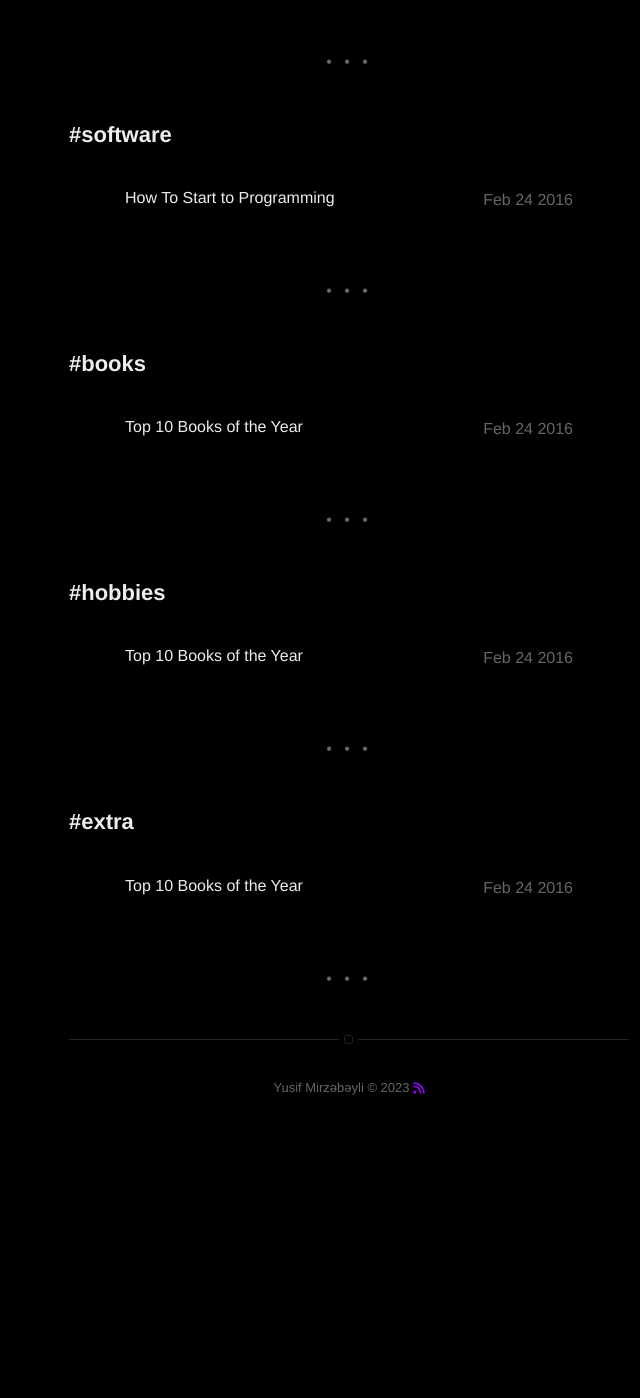
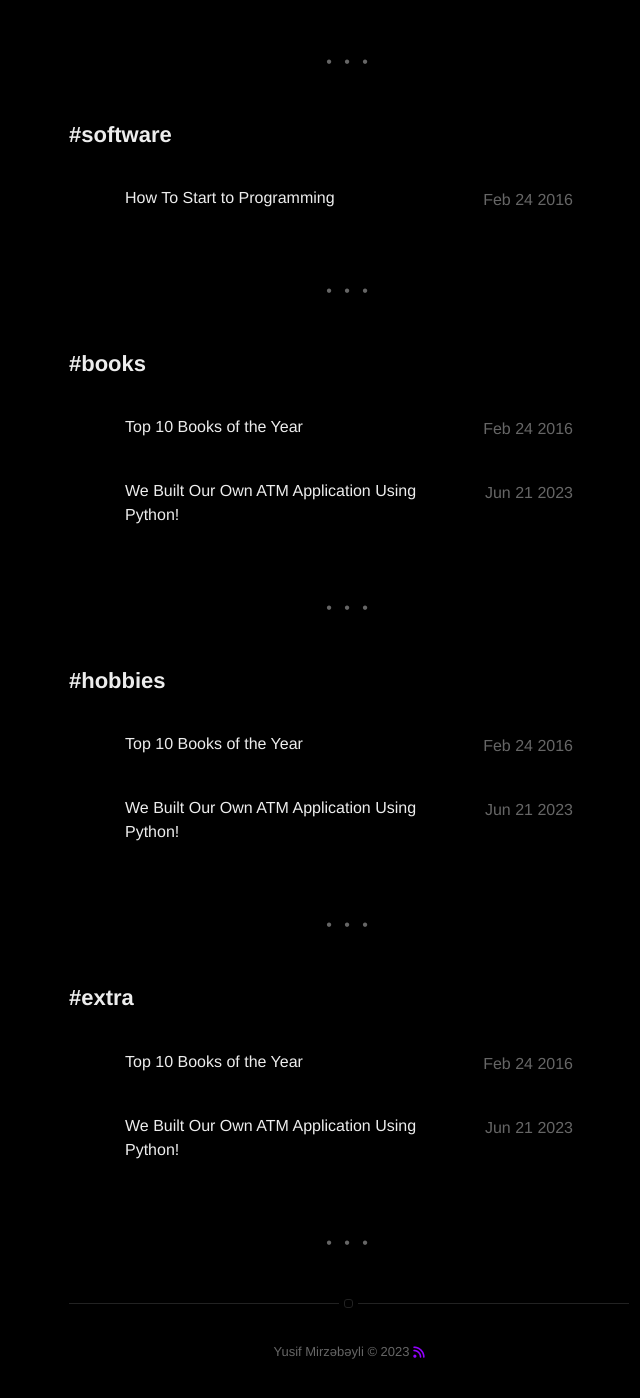
Before and after one commit to Nearfight0/nearfight0.github.io, a Jekyll site: the page built from tags.html, in a window 1280 px wide and 1400 px high, scrolled down 1049 px. Shown: the whole window, without its empty margins (291-931 px from the left). Built offline with Jekyll 4.4.1, drawn with Linux system fonts in a browser that asks for light colours; nearby versions of some CDN libraries; before the commit the page ends 2185 px from its top, so only the background shows below that; some of the changed lines change nothing that is shown.

Commit message:
Added one project

```diff
--- a/_config.yml
+++ b/_config.yml
@@ -34,10 +34,9 @@ disqus:
   categories: [blog, project] # only show disqus for posts that have these categories
 
 # if you don't have any of social below, comment the line
-facebook: myfacebook
-twitter: mytwitter
+twitter: sleuth_0
 instagram: _https.yusif
-linkedin: mylinkedin
+linkedin: yusif-mirzebeyli-07a145237
 github: nearfight0
 email: mirzabeyliler@gmail.com
 
@@ -48,12 +47,7 @@ authors:
     external-image: false
     picture: assets/images/dollify.png
     instagram: _https.yusif
-  jamesfoster:
-    name: Bot.H
-    bio: A Bot which write posts for Blog
-    external-image: false
-    picture: assets/images/james.jpg
-    twitter: jamesfoster
+
 
 # do you want a larger site? change the option below
 # options: [normal, large] | default: normal
--- /dev/null
+++ b/_posts/2023-06-21-atmproject.markdown
@@ -0,0 +1,309 @@
+---
+title: " We Built Our Own ATM Application Using Python!"
+layout: post
+date: 2023-06-21 08:04
+image: /assets/images/atm_ai.jpg
+headerImage: false
+tag:
+- books
+- hobbies
+- extra
+category: project
+author: yusifmirzebeyli
+description: You should check out!
+---
+
+# I Built My Own ATM Application Using Python!
+
+Hello, everyone! In this post, I would like to share with you an amateur ATM application that I developed with two of my friends using the Python programming language. I hope you find it interesting!
+
+We are a group of friends who are taking our first steps into the world of programming, and fueled by our curiosity about the power of Python, we embarked on this project together. Our goal was to create a simple application that mimics ATM transactions and, in the process, gain a better understanding of the fundamental concepts of Python.
+
+## Project Overview
+
+Before diving into the project, we defined our requirements and objectives. We planned to develop an ATM application that would validate account information by requesting the user's card number and PIN, and perform basic operations such as balance inquiries, withdrawals, and deposits.You can check out our project
+{% highlight html %}
+
+#This program was made by team work with The Hashad, Sleuth and Selim  https://discord.gg/e8EttN5HaE
+
+class Kart():
+
+    def __init__(self,ad,soyad,kartNo,sifre,bakiye,borc,maxKredi):
+        self.ad = ad
+        self.soyad = soyad
+        self.kartNo = kartNo
+        self.sifre = sifre
+        self.bakiye = bakiye
+        self.borc = borc
+        self.maxKredi = maxKredi
+
+
+class ATM():
+    def __init__(self):
+        self.kart = self.kartNumaraDenetleme()
+        self.sifreYoklama()
+
+    def anaFonksiyon(self):
+
+        secim = self.menu()
+
+        if secim == 1:
+            self.paraCekme()
+
+        elif secim == 2:
+            self.paraYatirma()
+
+        elif secim == 3:
+            self.borcOdeme()
+
+        elif secim == 4:
+            self.borcAlma()
+
+        elif secim == 5:
+            self.bakiye()
+
+        elif secim == 6:
+            self.cikis()
+
+
+    def menu(self):
+
+        print("""\t\t------------------| Hoş Geldiniz Değerli Müşterimiz! Yapmak istediğiniz işlemi rakamıyla belirtiniz. |------------------\n
+\t\t[1] => Para çekme
+\t\t[2] => Para yatırma
+\t\t[3] => Borç ödeme
+\t\t[4] => Borç alma
+\t\t[5] => Bakiye
+\t\t[6] => Çıkış\n""")
+
+        liste = [1,2,3,4,5]
+        while True:
+            secim = int(input('Yapmak istediğiniz işlemi seçiniz: '))
+            if secim not in liste:
+                print('1-5 arasında seçim yapınız.\n')
+                continue
+            break
+        print()
+
+
+        return secim
+
+
+    def sifreYoklama(self):
+
+        can = 2
+
+        for i in range(0,3):
+
+            girilenKod = input("Buraya sifrenizi giriniz: ")
+
+            if girilenKod == self.kart.sifre:
+                print('Giriş başarılı.\n')
+                self.anaFonksiyon()
+                exit()
+
+            elif girilenKod != self.kart.sifre and can > 0:
+                print("Şifre yanliş kalan hakkiniz {}\n".format(can))
+                can -= 1
+                continue
+
+            elif girilenKod != self.kart.sifre and can == 0:
+                print("Giriş yapılamadı.\n")
+                exit()
+
+
+    def borcOdeme(self):
+
+        odenecekMiktar = int(input('{} $ borcunuz var. Ödemek istediğiniz borç tutarını giriniz: '.format(self.kart.borc)))
+
+        deger = self.elleOdeme()
+
+
+        if self.kart.borc > 0:
+
+            if odenecekMiktar <= self.kart.borc:
+
+                if deger == 'elle':
+                    self.kart.borc -= odenecekMiktar
+
+                if deger == 'bakiye':
+                    if odenecekMiktar <= self.kart.bakiye:
+                        self.kart.bakiye -= odenecekMiktar
+                        self.kart.borc -= odenecekMiktar
+                    else:
+                        print('Yeterli bakiyeniz yoktur. {} $ eksiğiniz var'.format(odenecekMiktar - self.kart.bakiye))
+                        self.menuDonme()
+            else:
+
+                if deger == 'elle':
+                    print('\nBorcunuz girdiğiniz değerden daha azdır. Borcunuz kalmamıştır. {} $ geri verildi\n'.format(odenecekMiktar - self.kart.borc))
+                    self.kart.borc = 0
+
+                elif deger == "bakiye":
+
+                    if odenecekMiktar <= self.kart.bakiye:
+                        print('\nBorcunuz girdiğiniz değerden daha azdır. Borcunuz kalmamıştır. {} $ geri verildi\n'.format(odenecekMiktar - self.kart.borc))
+                        self.kart.bakiye -= self.kart.borc
+                        self.kart.borc = 0
+
+                    else:
+                        print('Yeterli bakiyeniz yoktur. {} $ eksiğiniz var'.format(odenecekMiktar - self.kart.bakiye))
+                        self.menuDonme()
+
+
+
+
+            if self.kart.borc > 0:
+                print("{} $ borcunuzdan {} $ silindi. Geride {} $ borcunuz kaldi\n".format(self.kart.borc + odenecekMiktar,odenecekMiktar,self.kart.borc ))
+
+            else:
+                print('Ödenecek borcunuz kalmamıştır.\n')
+
+        else:
+            print('Ödeyecek borcunuz yoktur')
+
+
+
+
+
+
+        self.menuDonme()
+
+
+    def borcAlma(self):
+        alinacakMiktar = int(input("Almak istediğiniz borc miktarını belirtiniz."))
+
+        if alinacakMiktar <= self.kart.maxKredi:
+            self.kart.maxKredi -= alinacakMiktar
+            self.kart.bakiye += alinacakMiktar
+            self.kart.borc += alinacakMiktar
+
+            print("Kart bakiyenize {} $ eklendi. Mevcut bakiyeniz {} $'dır.".format(alinacakMiktar,self.kart.bakiye))
+            self.menuDonme()
+
+        else:
+            print("Bu kadar çok kredi çekemezsiniz. Müşteri haklarını bir daha gözden geçirin :)")
+            self.menuDonme()
+
+
+    def elleOdeme(self):
+        while True:
+            odemeYolu = int(input("Parayı nakit olarak ödemek istiyorsaniz 1'i, hesap bakiyesinden ödemek istiyorsaniz 2'yi seçiniz.\n"))
+
+            if odemeYolu == 1:
+                return 'elle'
+
+            elif odemeYolu == 2:
+                return 'bakiye'
+
+            else:
+                print("1 ve ya 2 rakami giriniz\n")
+
+
+    def paraYatirma(self):
+
+        yatirilanPara = abs(int(input('Yatırmak istediğiniz tutarı giriniz: ')))
+
+        print('Paranız yatırılmıştır.')
+
+        self.kart.bakiye += yatirilanPara
+
+        print("Şimdiki Bakiyeniz {} $'dir \n".format(self.kart.bakiye))
+
+        self.menuDonme()
+
+
+    def paraCekme(self):
+
+        cekilenPara = int(input('Çekmek istediğiniz tutarı giriniz: '))
+
+        if cekilenPara > self.kart.bakiye:
+            print('\nKartta yeterli bakiye bulunmamaktadır.\n')
+            self.menuDonme()
+
+        else:
+            self.kart.bakiye -= cekilenPara
+            print('\nParanız başarıyla çekilmiştir. Mevcut bakiyeniz: {}\n'.format(self.kart.bakiye))
+            self.menuDonme()
+
+
+    def bakiye(self):
+        print("\n \n Hesap Bakiyeniz {} $'dır. Borcunuz ise {}'dır.".format(self.kart.bakiye, self.kart.borc))
+        self.menuDonme()
+
+
+    def cikis(self):
+        print("\n  Çiftlik Bank ATM'yi kullandığınız için teşekkür eder, iyi günler dileriz.")
+        exit()
+
+
+    def menuDonme(self):
+
+        while True:
+            secim = int(input(f" \n Menüye dönmek istermisiniz? 1(Evet) ve ya 0 (Hayır) olarak cevaplayınız:  "))
+            if secim == 1:
+                print()
+                self.anaFonksiyon()
+            elif secim == 0:
+                print("Banka ATM'yi kullandığınız için teşekkür ederiz. Tekrar bekleriz.")
+                exit()
+            else:
+                print('1-0 arasında değer giriniz.')
+                continue
+
+
+    def kartNumaraDenetleme(self):
+
+        girilenKartAd = input('Kartın adını giriniz: ')
+
+        if girilenKartAd == "hasanKart":
+            return hasanKart
+
+        elif girilenKartAd == "yusufKart":
+            return yusufKart
+
+        elif girilenKartAd == "selimKart":
+            return selimKart
+
+        else:
+            print('Girdiğiniz isimde kart bulunamamıştır.')
+            exit()
+
+
+selimKart = Kart('Mustafa Selim','Bal',1234567890123456,'1234',10,20,30000)
+
+hasanKart = Kart("Hasan","Dadaszade",4169789766543245,"1234",20,10,30000)
+
+yusufKart = Kart("Yusif","Mirzəbəyli",8233080120091405,"1234",10,20,30000)
+
+hesaplar = ["hasanKart","selimKart","yusufKart"]
+
+calistir = ATM()
+
+{% endhighlight %}
+
+## Object-Oriented Approach
+
+During the project, we decided to harness the object-oriented programming (OOP) capabilities of Python. This allowed us to write more modular and reusable code. By utilizing concepts like classes and objects, we were able to structure our ATM application in a more organized manner.
+
+## Error Handling and Validation Controls
+
+Throughout the development process, we emphasized error handling and validation controls to enhance the user experience. For example, we implemented error messages for incorrect PIN entries. Similarly, when a user attempted to perform a balance inquiry with insufficient funds, we displayed informative messages to guide them.
+
+## Testing and Iteration
+
+Finally, we completed the project and conducted thorough testing. We interacted with the ATM application using different accounts and achieved the expected results. Through this process, we gained a deeper understanding of the flexibility and power of the Python language. We iterated multiple times, going back to debug and improve our code, further refining our skills.
+
+## Collaboration and Teamwork
+
+Collaboration played a crucial role in successfully executing this project. With the support of my friends and the inspiration we provided each other, completing the project became an enjoyable journey. By assisting one another, we also honed our teamwork skills.
+
+## Conclusion
+
+In conclusion, using the Python programming language and embracing the principles of OOP, we developed an amateur ATM application. This project allowed us to explore the capabilities of Python, and through teamwork and shared enthusiasm, we accomplished our goal.
+
+We look forward to further expanding our programming knowledge and exploring new projects in the future. Stay tuned for more exciting updates on our programming adventures!
+
+Thank you for reading, and feel free to share your thoughts and questions in the comments below.
+
+Keep coding and exploring!
```
Also changed, not shown: assets/images/atm_ai.jpg (added).
